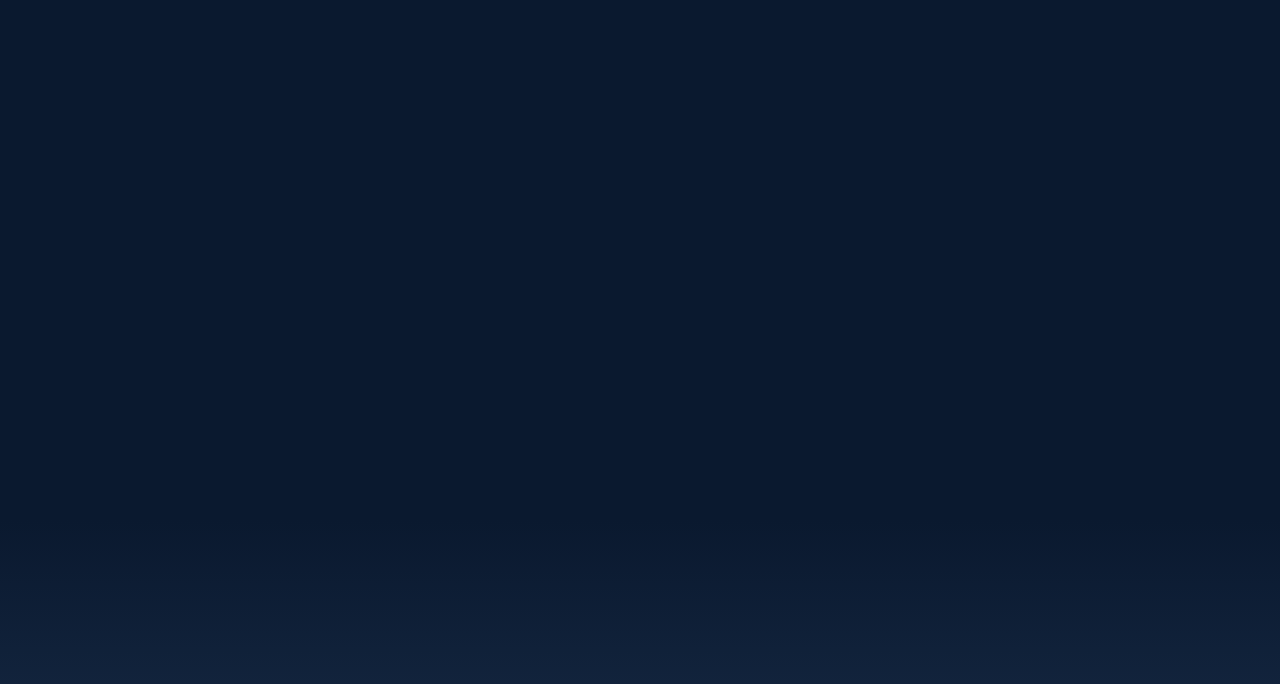
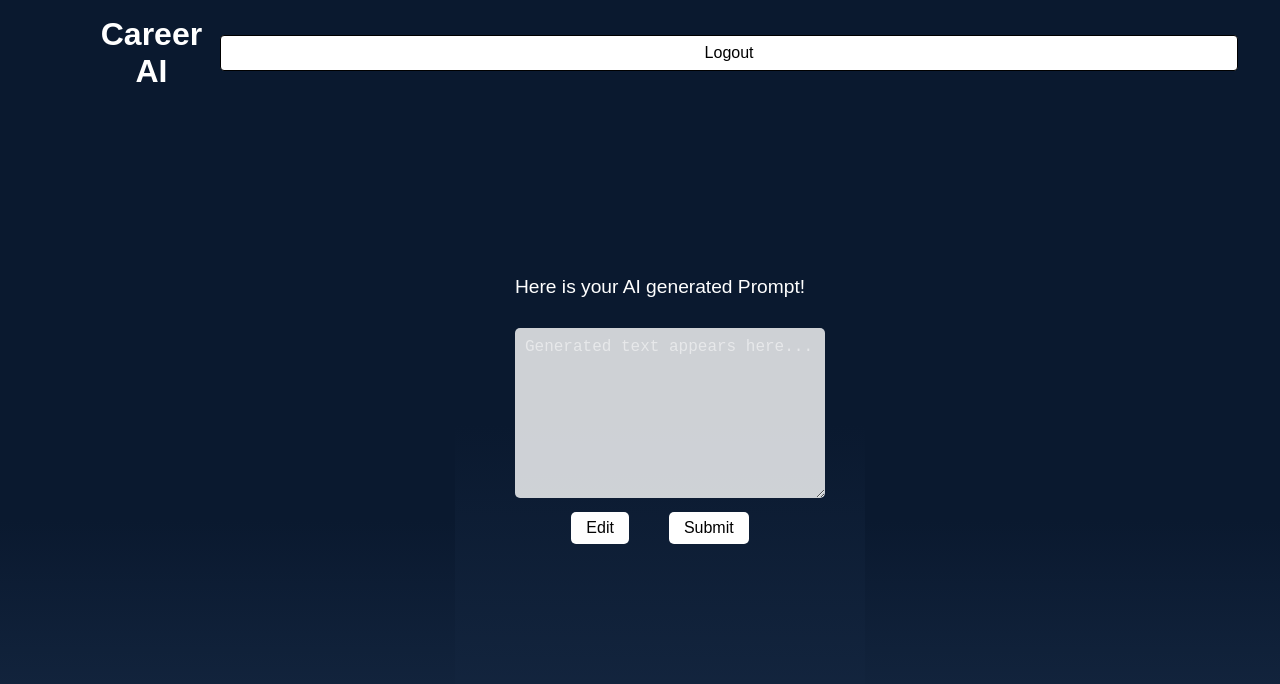
Before and after one commit to dhanvanth342/CareerAI, a React (Create React App) app: page /Aiprompt in a window 1280 px wide. Before the commit this address had no page. Shown: the top 684 px of the page. Built offline with nearby package versions, Linux system fonts and the light colour scheme.

Commit message:
aipromptcommit

```diff
--- a/src/App.js
+++ b/src/App.js
@@ -6,6 +6,7 @@ import Intropage from './Pages/Intropage';
 import Signup from './Pages/Signup';
 import PromptPage from './Pages/PromptPage';
 import QuestionsPage from './Pages/Questionspage';
+import Aiprompt from './Pages/Aiprompt';
 
 
 function App() {
@@ -18,6 +19,7 @@ function App() {
                 <Route path="/Mainpage" element={<MainPage />} />
                 <Route path ="/PromptPage" element ={<PromptPage />} />
                 <Route path ="/questions" element ={<QuestionsPage/>} />
+                <Route path = "/Aiprompt" element={<Aiprompt/>} />
                 {/* Future routes for new pages */}
             </Routes>
         </Router>
--- /dev/null
+++ b/src/Pages/Aiprompt.js
@@ -0,0 +1,42 @@
+import React, { useState } from 'react';
+import '../components/Styles/Aiprompt.css';
+
+const Aiprompt = () => {
+  const [text, setText] = useState('');
+
+  const handleTextChange = (e) => {
+    setText(e.target.value);
+    e.target.style.height = 'auto'; // Reset the height
+    e.target.style.height = `${e.target.scrollHeight}px`; // Set the height to fit the content
+  };
+
+
+  return (
+    <div className="prompt-container">
+      <nav className="navbar">
+        <div className="logo">Career AI</div>
+        <button className="logout-btn">Logout</button>
+      </nav>
+
+      <main className="main-content">
+        <p className="prompt-text">Here is your AI generated Prompt!</p>
+
+        <div className="response-box">
+          <textarea
+            className="generated-text"
+            value={text}
+            onChange={handleTextChange}
+            placeholder="Generated text appears here..."
+          />
+        </div>
+
+        <div className="button-container">
+      <button className="edit-button" onclick="editPrompt()">Edit</button>
+      <button className="ok-button" onclick="confirmPrompt()">Submit</button>
+    </div>
+      </main>
+    </div>
+  );
+};
+
+export default Aiprompt;
--- a/src/components/Navbar.js
+++ b/src/components/Navbar.js
@@ -4,7 +4,7 @@ import React from 'react';
 const Navbar = () => {
     return (
         <div className="navbar">
-            <h1>Career Path Assistant</h1>
+            <h1>Career AI</h1>
         </div>
     );
 };
--- /dev/null
+++ b/src/components/Styles/Aiprompt.css
@@ -0,0 +1,165 @@
+/* PromptPage.css */
+.prompt-container {
+    margin: 0;
+    font-family: Arial, sans-serif;
+    color: white;
+    background: linear-gradient(180deg, #0a192f 53%, #172a45 100%);
+    height: 100vh;
+    display: flex;
+    flex-direction: column;
+    align-items: center;
+    justify-content: center;
+    position: relative;
+  }
+
+  .navbar {
+    display: flex;
+    justify-content: space-between; /* Positions logo left and button right */
+    align-items: center;
+    width: 100%;
+    padding: 1rem 2rem;
+    position: fixed;
+    top: 0;
+    left: 0;
+    background: transparent; /* Keeps the original gradient */
+    z-index: 1000; /* Ensures navbar stays on top */
+  }
+
+  .logo {
+    color: white;
+    font-size: 2rem;
+    font-weight: bold;
+    cursor: pointer;
+    margin-left: 5%;
+    transition: transform 0.3s ease;
+    flex-direction: left;
+  }
+
+  .logo:hover {
+    transform: scale(1.1); /* Slight zoom on hover */
+}
+
+.logout-btn {
+  background: white; /* White background */
+  color: black; /* Black text */
+  border: 1px solid black; /* Black border */
+  padding: 8px 20px;
+  border-radius: 4px;
+  cursor: pointer;
+  transition: all 0.3s ease;
+}
+
+  .logout-btn:hover {
+    background: rgba(255, 255, 255, 0.3);
+    transform: scale(1.05);
+  }
+
+  .main-content {
+    display: flex;
+    flex-direction: column;
+    align-items: center;
+    justify-content: center;
+    padding: 40px 20px;
+  }
+
+  .prompt-textai {
+    color: rgb(238, 241, 243);
+    font-size: 24px;
+    text-align: center;
+    width: 80%;
+    max-width: 800px;
+    margin-bottom: 20px;
+    white-space: nowrap; /* Ensures text stays on a single line */
+    overflow: hidden; /* Hides text that goes beyond the container */
+    animation: typewriter 3s steps(50) 1s 1 normal both; /* Adds typewriter effect */
+  }
+
+  @keyframes typewriter {
+    from {
+      width: 0;
+    }
+    to {
+      width: 100%;
+    }
+  }
+
+
+
+
+  .response-boxai {
+    background: rgba(255, 255, 255, 0.1);
+    border-radius: 8px;
+    padding: 20px;
+    width: 200%;
+    max-width: 1200px; /* Maximum width */
+    height: 200px; /* Fixed height to keep the box rectangular */
+    margin-bottom: 20px;
+    box-shadow: 0 4px 6px rgba(70, 37, 71, 0.2); /* Box shadow */
+    position: relative;
+    overflow: hidden; /* Ensures no overflow outside the box */
+  }
+
+  .generated-textai {
+    color: white;
+    font-size: 18px;
+    line-height: 1.6;
+    width: 100%;
+    height: 100%; /* The textarea will fill the available space */
+    background: transparent;
+    border: none;
+    outline: none;
+    overflow-y: auto; /* Allows scrolling inside the textarea */
+    resize: vertical; /* Enables vertical resizing */
+    min-height: 150px; /* Minimum height for the textarea */
+  }
+
+
+.generated-text::placeholder {
+  color: rgba(255, 255, 255, 0.5); /* Light grey color for placeholder */
+}
+
+.button-container {
+  display: flex;
+  gap: 20px;
+  margin-top: 10px;
+}
+
+
+.button-container {
+  margin-top: 10px;
+}
+
+button {
+  margin: 0 10px;
+  padding: 7px 15px;
+  font-size: 1em;
+  border: none;
+  border-radius: 5px;
+  cursor: pointer;
+}
+
+.edit-button {
+  background-color: #fefefe;
+  color: rgb(4, 4, 4);
+}
+
+.ok-button {
+  background-color: #ffffff;
+  color: rgb(0, 0, 0);
+}
+
+.edit-button:hover {
+  transform: scale(1.05);   /* Slightly enlarge button */
+}
+
+.ok-button:hover {
+  background-color: #4fe56b; /* Slightly darker green */
+  transform: scale(1.05);   /* Slightly enlarge button */
+  box-shadow: 0 4px 8px rgba(0, 0, 0, 0.2); /* Add shadow effect */
+}
+
+/* Focus effect */
+button:focus {
+  outline: 1px solid #90cdf4; /* Add a blue focus ring */
+  outline-offset: 2px;
+}
```
